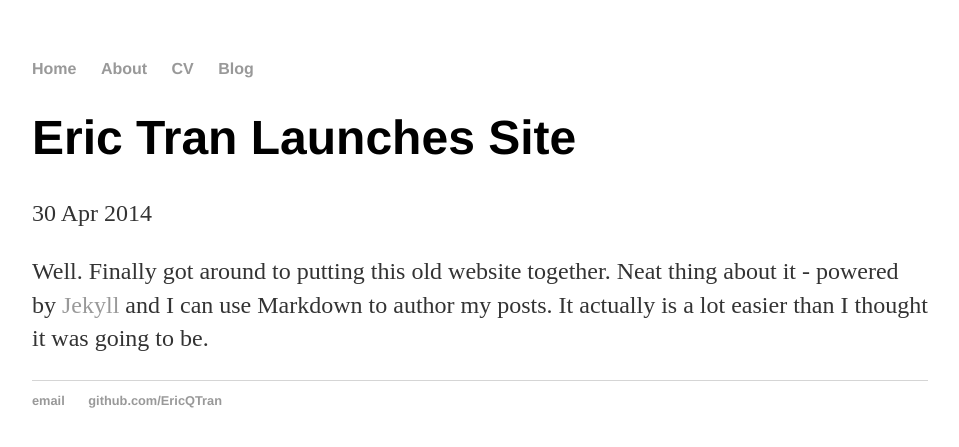
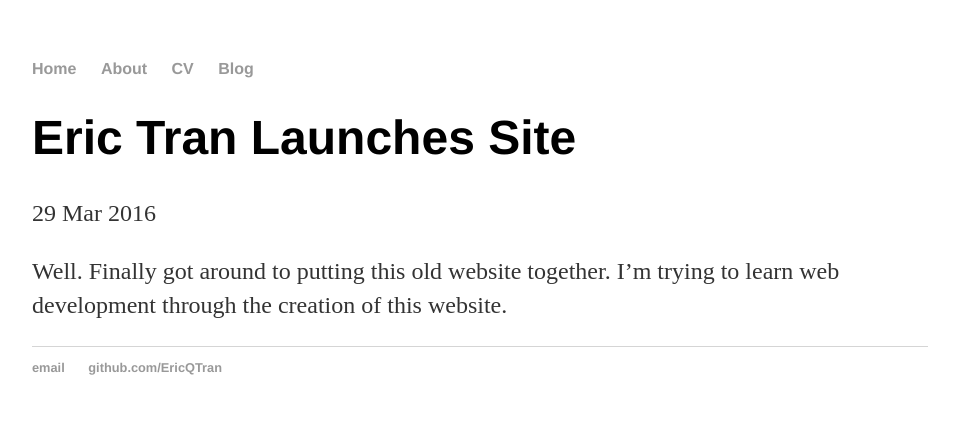
Before and after one commit to EricQTran/EricQTran.github.io, a Jekyll site: the page built from _posts/2016-03-29-eric-tran-site-launched.md, in a window 1280 px wide. Shown: the top 447 px of the page, without its empty margins (160-1119 px from the left). Built offline with Jekyll 4.4.1, drawn with Linux system fonts in a browser that asks for light colours.

Commit message:
Update 2016-03-29-eric-tran-site-launched.md

```diff
--- a/_posts/2016-03-29-eric-tran-site-launched.md
+++ b/_posts/2016-03-29-eric-tran-site-launched.md
@@ -1,7 +1,7 @@
 ---
 layout: post
 title: "Eric Tran Launches Site"
-date: 2014-04-30
+date: 2016-03-29
 ---
 
-Well. Finally got around to putting this old website together. Neat thing about it - powered by [Jekyll](http://jekyllrb.com) and I can use Markdown to author my posts. It actually is a lot easier than I thought it was going to be.
+Well. Finally got around to putting this old website together. I'm trying to learn web development through the creation of this website.
```
